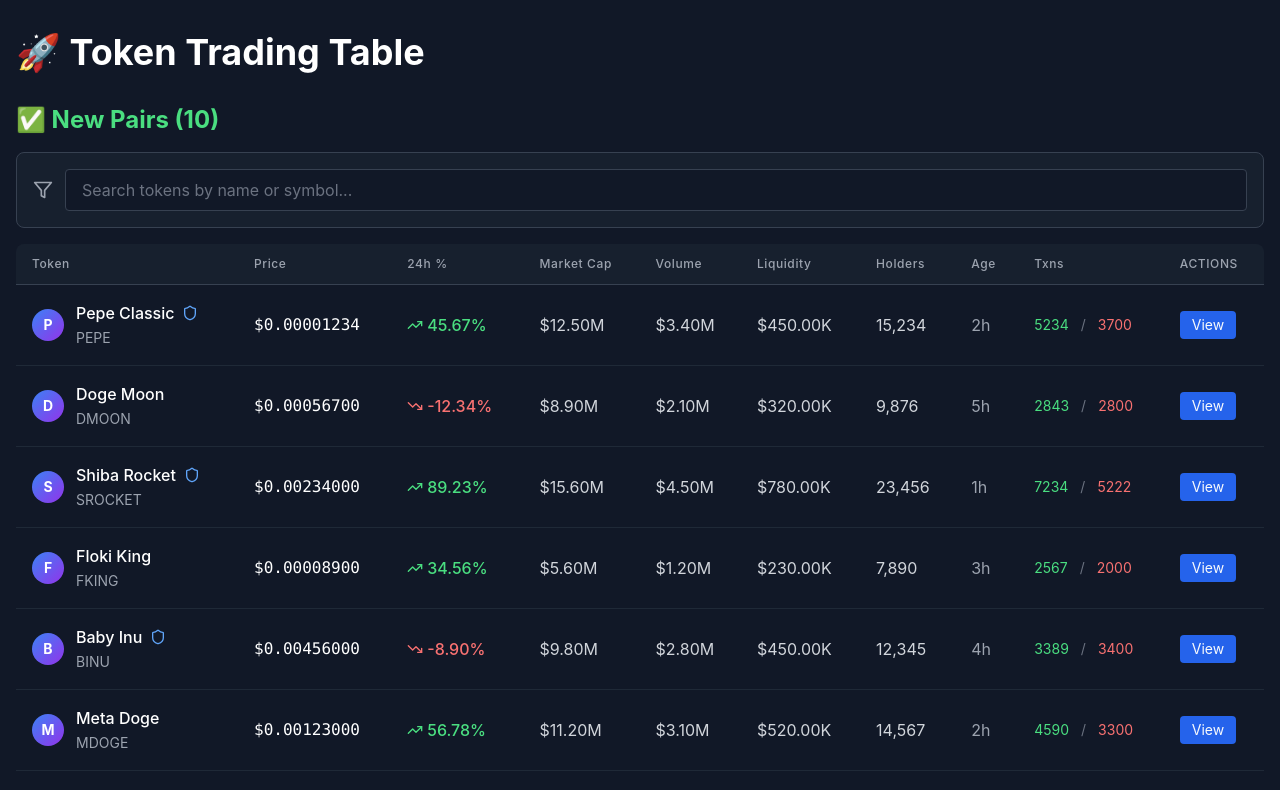
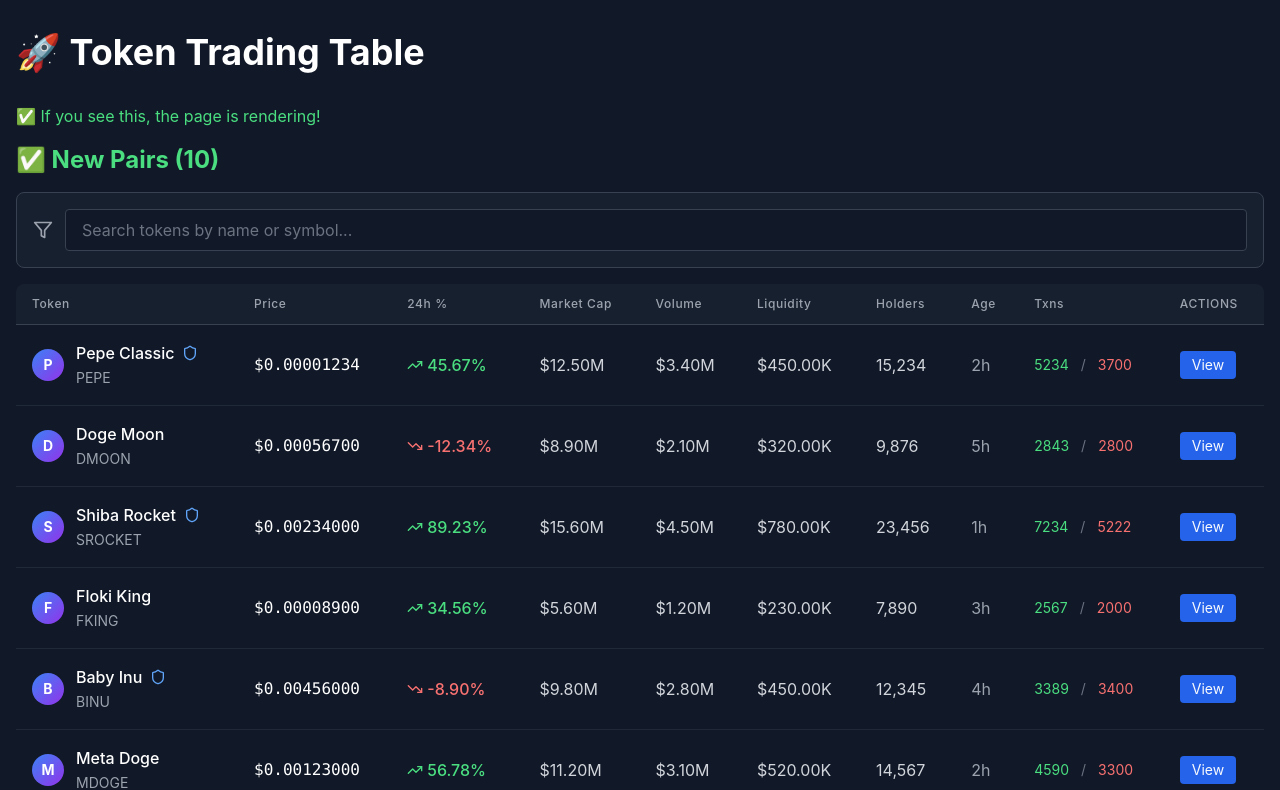
Before and after one commit to IsJn-227/token-trading-table, a Next.js app: page / in a window 1280 px wide. Shown: the top 790 px of the page. Built offline with nearby package versions, Linux system fonts and the light colour scheme.

Commit message:
fix: add 'use client' to page.tsx - enable client-side rendering

```diff
--- a/app/page.tsx
+++ b/app/page.tsx
@@ -1,12 +1,20 @@
+'use client'
+
+import { useEffect } from 'react'
 import TokenTableContainer from '@/components/TokenTable/TokenTableContainer'
 
-export const dynamic = 'force-dynamic'
+export default function Home() {
+  useEffect(() => {
+    console.log('🚀 HOME PAGE MOUNTED - React is running!')
+  }, [])
 
-export default function Home() {
+  console.log('🎯 HOME COMPONENT RENDERING')
+
   return (
     <main className="min-h-screen bg-gray-900">
       <div className="container mx-auto px-4 py-8">
         <h1 className="text-4xl font-bold text-white mb-8">🚀 Token Trading Table</h1>
+        <p className="text-green-400 mb-4">✅ If you see this, the page is rendering!</p>
         <TokenTableContainer />
       </div>
     </main>
```
